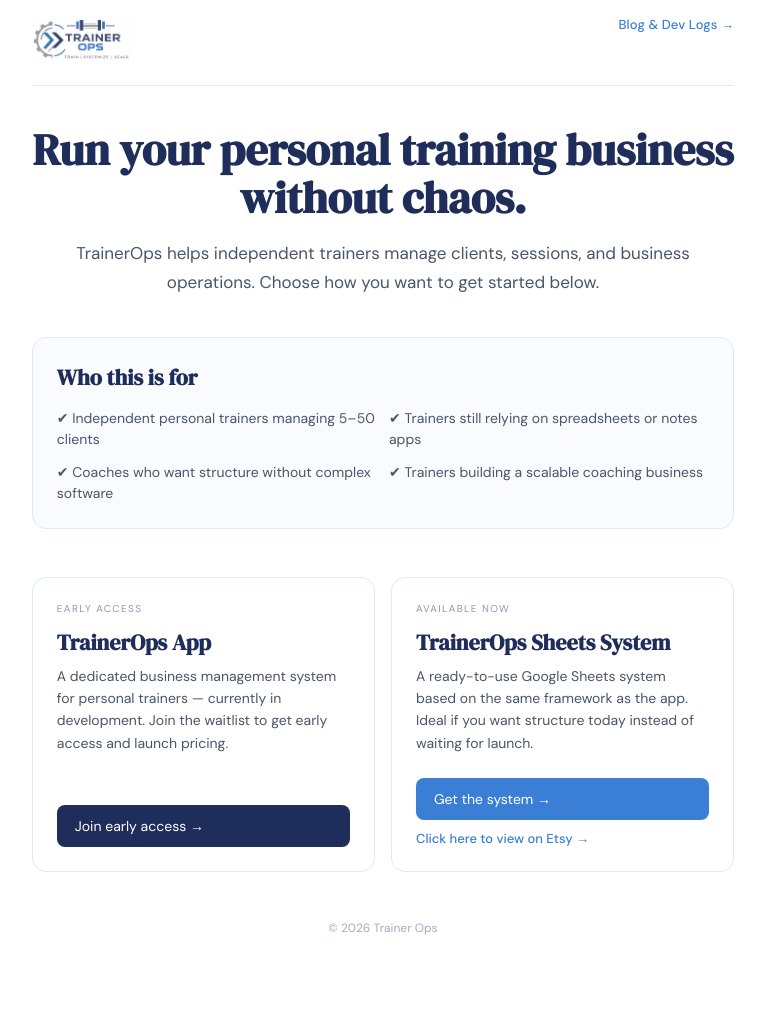
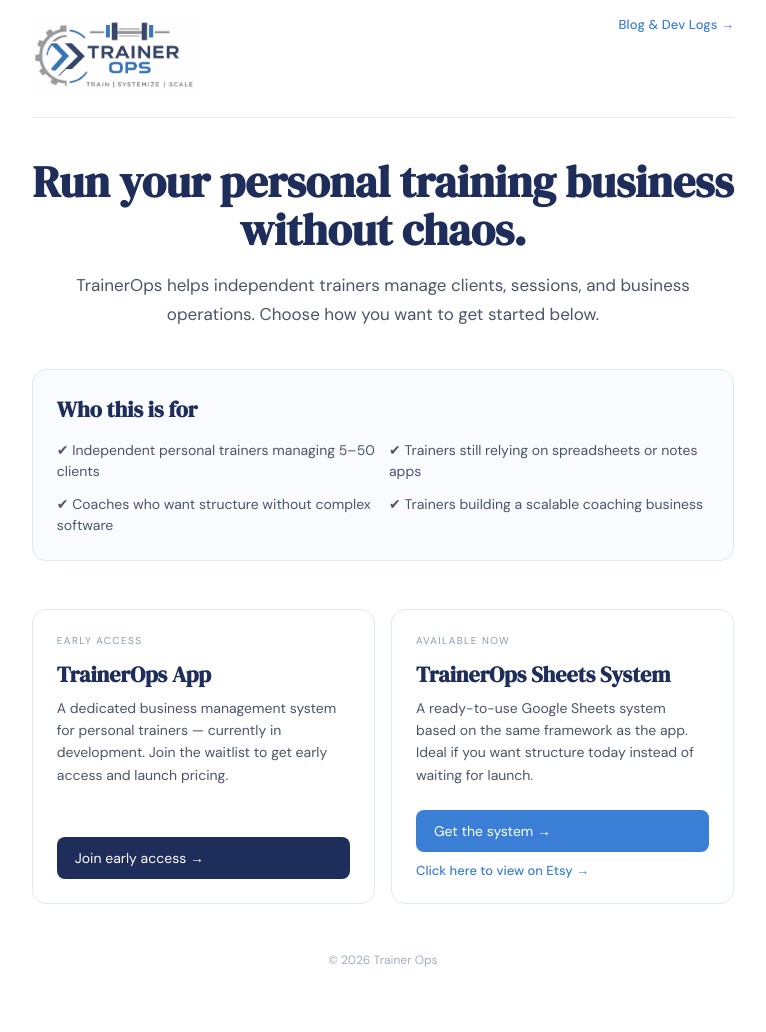
Before and after one commit to thetrainerops-code/thetrainerops, a Jekyll site: the page index.html, which Jekyll copies as it is, in a window 1280 px wide. Shown: the whole page, without its empty margins (257-1023 px from the left). Built offline with Jekyll 4.4.1, drawn with Linux system fonts in a browser that asks for light colours; before the commit the page ends 1000 px from its top, so only the background shows below that.

Commit message:
Update index.html

```diff
--- a/index.html
+++ b/index.html
@@ -212,7 +212,7 @@
 <div class="page">
 
 <nav>
-  <a href="/"><img src="/traineropslogo.png" alt="Trainer Ops" style="height:48px;width:auto;" /></a>
+  <a href="/"><img src="/traineropslogo.png" alt="Trainer Ops" style="height:80px;width:auto;" /></a>
  <a href="/blog" style="font-size:13px;font-weight:500;color:#3A7FD5;text-decoration:none;letter-spacing:0.01em;">Blog & Dev Logs →</a>
 </nav>
 
```
